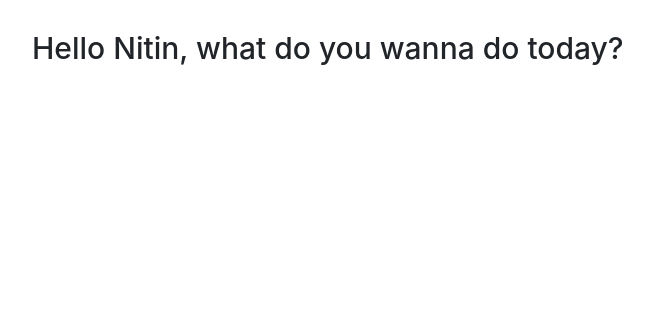
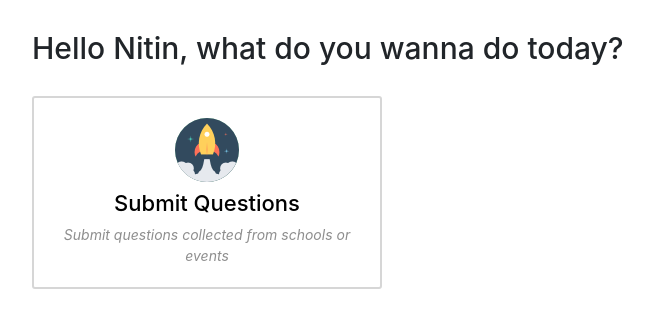
Before and after one commit to sawaliram/sawaliram, a Django app: page /dashboard/ in a window 1280 px wide. Shown: the part 56-384 px from the top of the page, without its empty margins (53-706 px from the left). Run offline with Django 3.2, Linux system fonts and the light colour scheme; some libraries are stand-ins or nearby versions.

Commit message:
Added better task list view

```diff
--- a/dashboard/static/css/style.css
+++ b/dashboard/static/css/style.css
@@ -26,6 +26,36 @@ h1.dashboard-home-greeting {
     font-size: 30px;
 }
 
+.tasks-list {
+    margin-top: 30px;
+}
+
+.tasks-list a.task-card {
+    text-decoration: none;
+    color: black;
+    text-align: center;
+    display: inline-block;
+    border: 2px solid #d6d6d6;
+    border-radius: 3px;
+    padding: 20px;
+    padding-bottom: 5px;
+}
+
+.tasks-list a.task-card:hover {
+    background-color: #f7f7f7;
+}
+
+.tasks-list a.task-card h3 {
+    font-size: 22px;
+    margin-top: 8px;
+}
+
+.tasks-list a.task-card p {
+    font-size: 14px;
+    color: #8e8e8e;
+    font-style: italic;
+}
+
 /* Actions styles */
 
 h2.sub-heading {
--- a/dashboard/templates/dashboard/home.html
+++ b/dashboard/templates/dashboard/home.html
@@ -3,8 +3,20 @@
 
 {% block title %} Dashboard Home | Sawaliram {% endblock %}
 
+{% load static %}
+
 {% block content %}
 
 <h1 class="dashboard-home-greeting">Hello Nitin, what do you wanna do today?</h1>
 
+<div class="row tasks-list">
+    <div class="col-4">
+        <a href="{% url 'dashboard:dashboard_action' 'submit-questions' %}" class="task-card">
+            <img src="{% static 'task_icons/submit_questions.png' %}" alt="Submit Questions">
+            <h3>Submit Questions</h3>
+            <p>Submit questions collected from schools or events</p>
+        </a>
+    </div>
+</div>
+
 {% endblock %}
```
Also changed, not shown: assets/task_icons/submit_questions.png (added).
